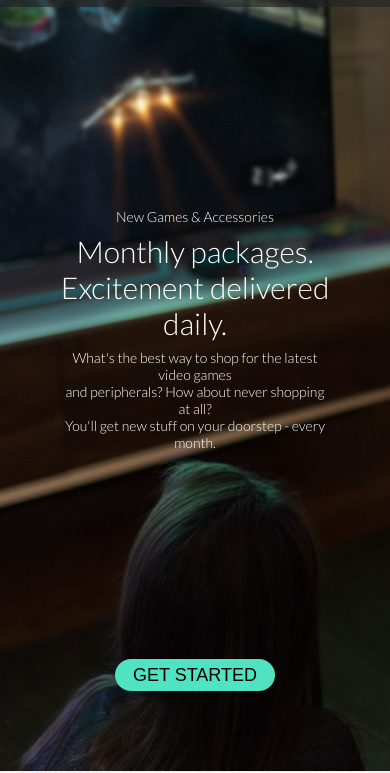
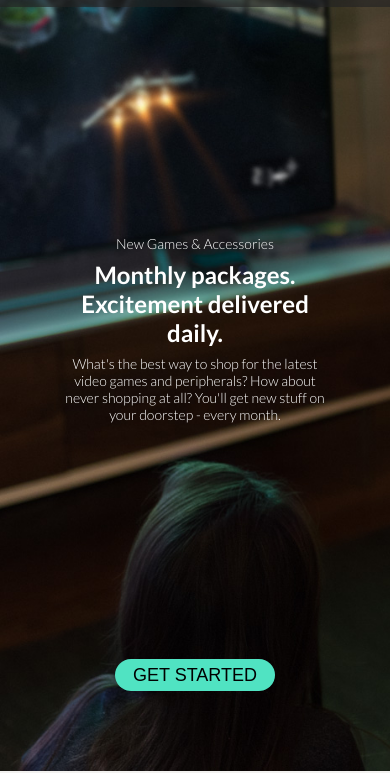
Before and after one commit to manduulya/wayPathAssessment, a plain HTML site: page index.html in a window 390 px wide. Shown: the part 73-846 px from the top of the page. Drawn offline with Linux system fonts and the light colour scheme.

Commit message:
portrait JS added

```diff
--- a/index.html
+++ b/index.html
@@ -21,9 +21,10 @@
     <main id="main-container">
         <section id="main-section">
             <p>New Games & Accessories</p>
-            <h1>Monthly packages. <br />Excitement delivered daily.</h1>
-            <p>What's the best way to shop for the latest video games <br /> and peripherals? How about never shopping
-                at all? <br />
+            <h1>Monthly packages. <br id="remove1" />Excitement delivered daily.</h1>
+            <p>What's the best way to shop for the latest video games <br id="remove2" /> and peripherals? How about
+                never shopping
+                at all? <br id="remove3" />
                 You'll get new stuff on your doorstep - every month.</p>
             <button type="button">Get started</button>
         </section>
--- a/index.js
+++ b/index.js
@@ -5,4 +5,11 @@ if (window.innerHeight > window.innerWidth) {
     document.querySelector('#main-container').classList.add('portrait-container');
     document.querySelector('#main-section').classList.add('portrait-section');
     document.querySelector('button').classList.add('portrait-button');
-}
+    document.querySelector('h1').classList.add('portrait-h1');
+    const remove1 = document.querySelector('#remove1');
+    remove1.remove();
+    const remove2 = document.querySelector('#remove2');
+    remove2.remove();
+    const remove3 = document.querySelector('#remove3');
+    remove3.remove();
+};
--- a/portrait-style.css
+++ b/portrait-style.css
@@ -22,3 +22,9 @@
         bottom: 5rem !important;
     }
 }
+@media screen and (max-width: 700px){
+    .portrait-h1 {
+        font-size: 24px !important;
+        font-weight: 700 !important;
+    }
+}
```
